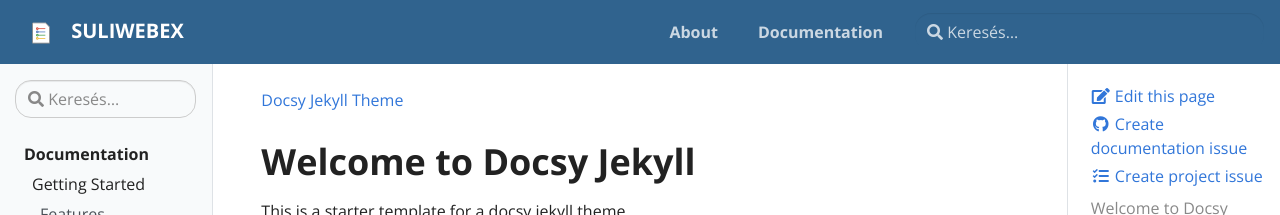
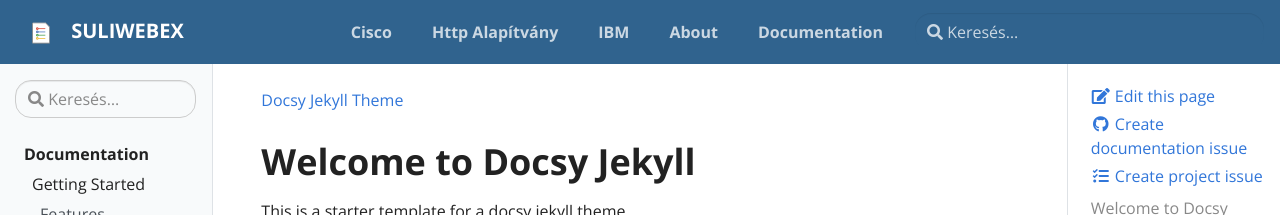
Before and after one commit to suliwebex/suliwebex.github.io, a Jekyll site: the page built from pages/index.md, in a window 1280 px wide. Shown: the top 215 px of the page. Built offline with Jekyll 4.4.1, drawn with Linux system fonts in a browser that asks for light colours.

Commit message:
navigation links

```diff
--- a/_data/navigation.yml
+++ b/_data/navigation.yml
@@ -1,3 +1,9 @@
+- title: Cisco
+  url: https://www.cisco.com
+- title: Http Alapítvány
+  url: https://www.http-alapitvany.hu/
+- title: IBM
+  url: https://www.ibm.com
 - title: About
   url: about
 - title: Documentation
```
